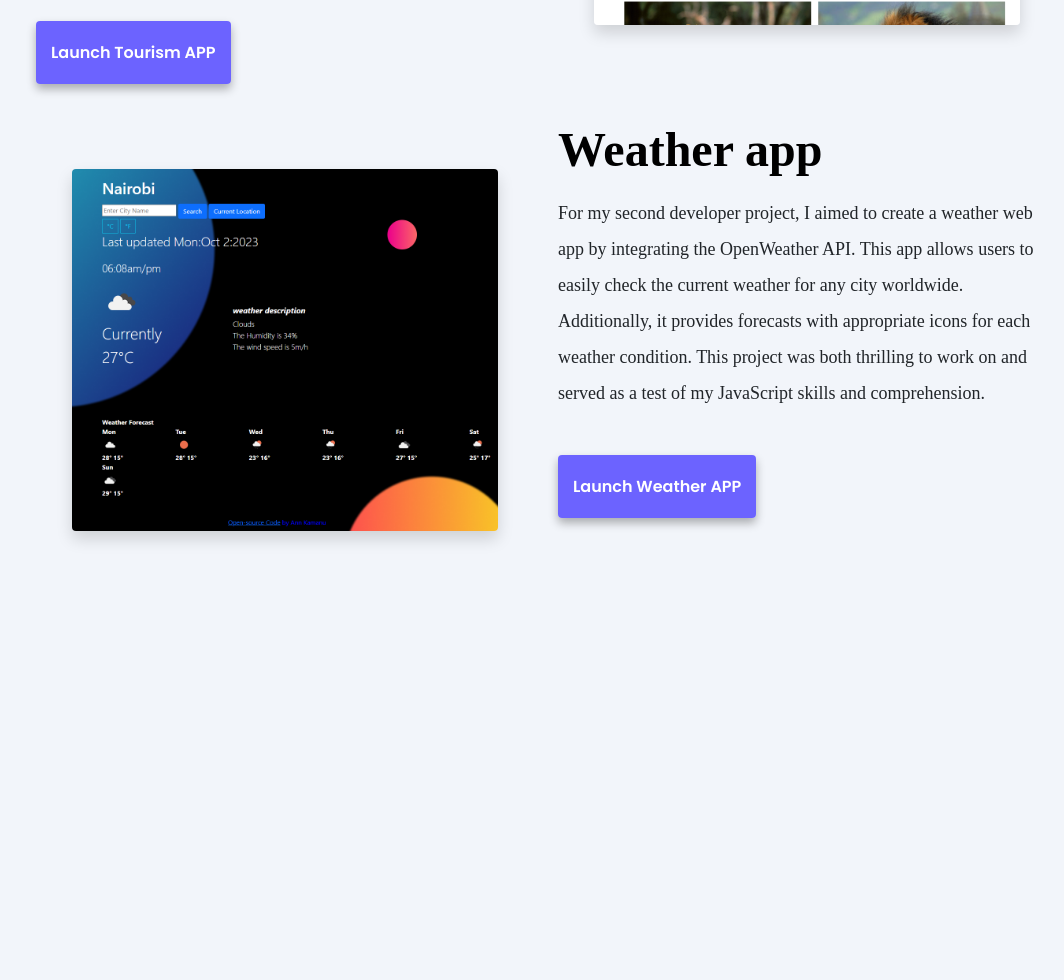
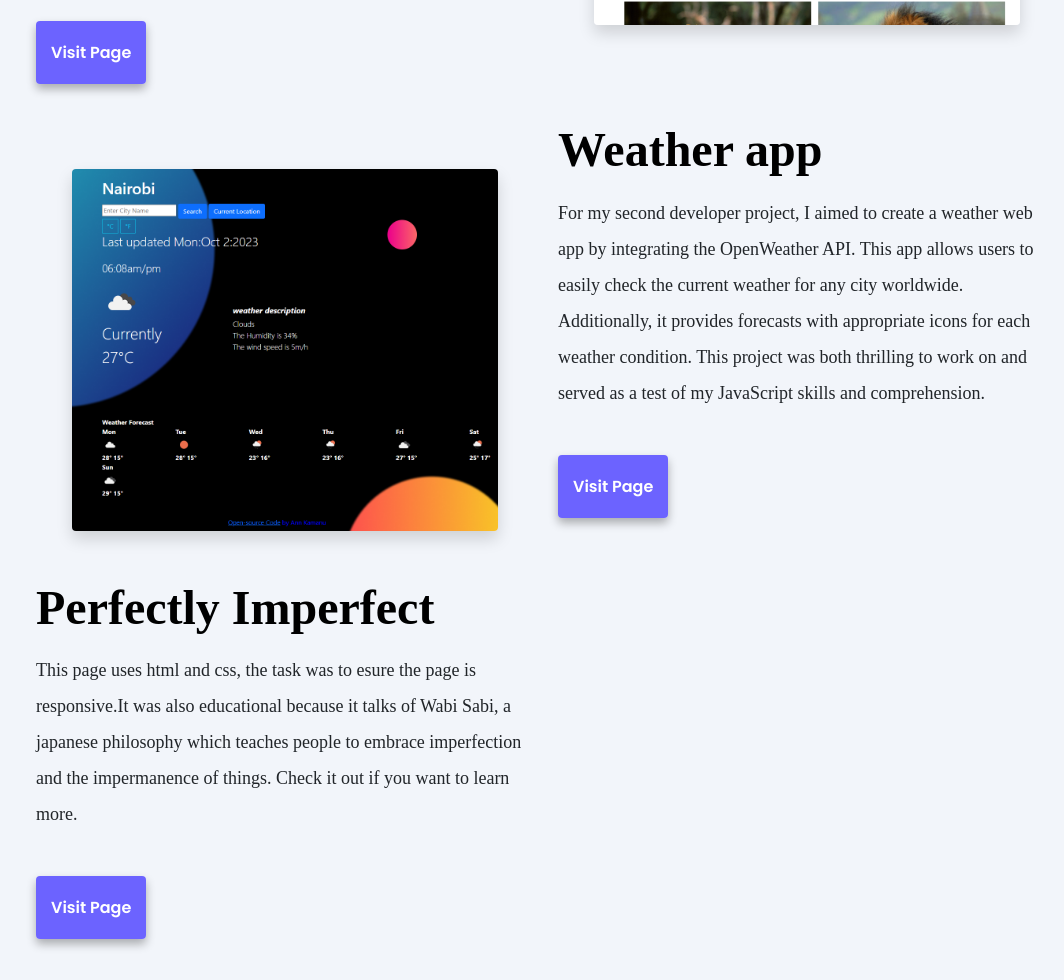
Before and after one commit to Annahkamanu/portfolio-project, a plain HTML site: page index.html in a window 1280 px wide. Shown: the part 1157-2137 px from the top of the page, without its empty margins (94-1158 px from the left). Before the commit the page ends 1796 px from the top, so only its background shows below. Drawn offline with nearby package versions, Linux system fonts and the light colour scheme.

Commit message:
button and image
added an image for the Wabi project
changed the tag on the buttons

```diff
--- a/index.html
+++ b/index.html
@@ -101,7 +101,7 @@
               href="https://effortless-frangipane-e37651.netlify.app/"
               class="primary-link"
               target="_blank"
-              >Launch Tourism APP</a
+              >Visit page</a
             >
           </div>
           <div class="col-6 p-5">
@@ -134,7 +134,25 @@
               href="https://shiny-kangaroo-b61b5a.netlify.app/"
               class="primary-link"
               target="_blank"
-              >Launch weather APP</a
+              >Visit Page</a
+            >
+          </div>
+          <div class="col-6">
+            <h2 class="text-start mb-3">Perfectly Imperfect</h2>
+            <p class="text-start">
+              This page uses html and css, the task was to esure the page is
+              responsive.It was also educational because it talks of Wabi Sabi,
+              a japanese philosophy which teaches people to embrace imperfection
+              and the impermanence of things. Check it out if you want to learn
+              more.
+            </p>
+            <br />
+            <br />
+            <a
+              href="https://shiny-kangaroo-b61b5a.netlify.app/"
+              class="primary-link"
+              target="_blank"
+              >Visit Page</a
             >
           </div>
         </div>
```
Also changed, not shown: work.html (+2 -2 lines), 1 other file.
